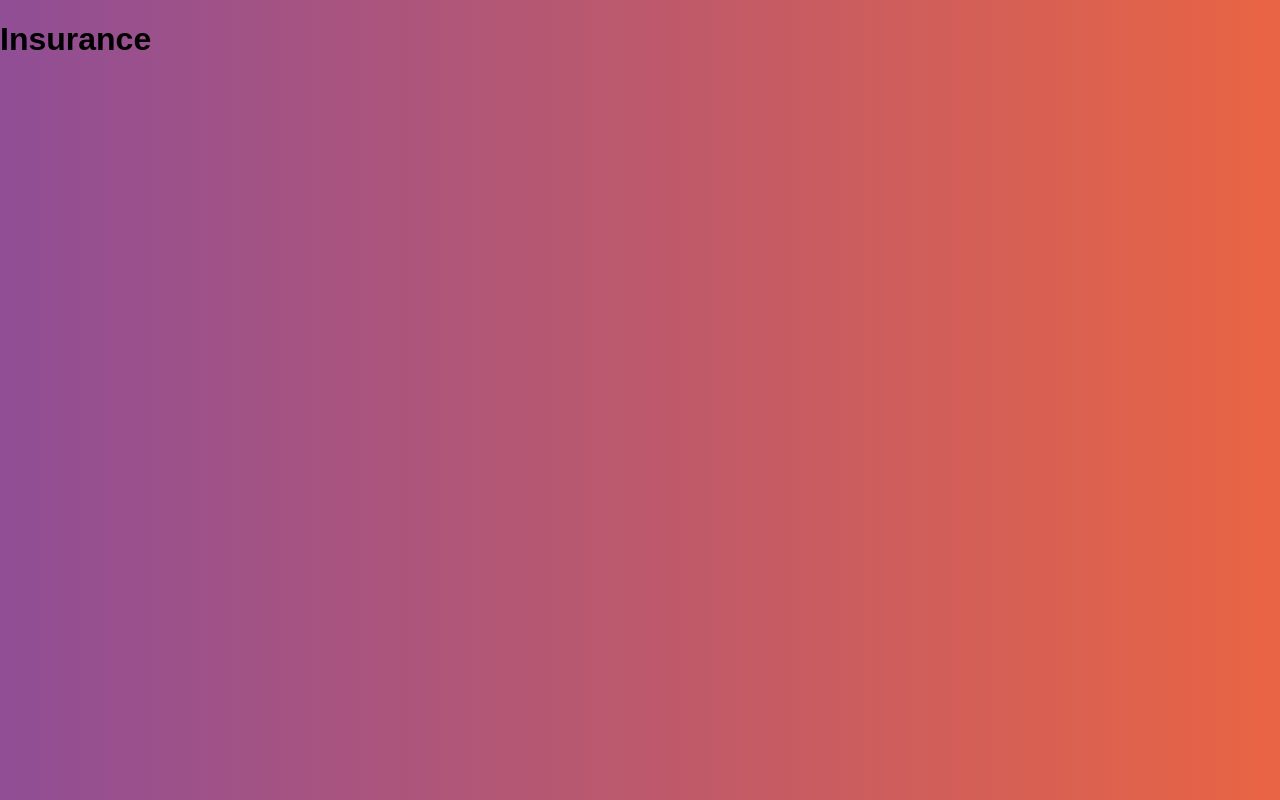
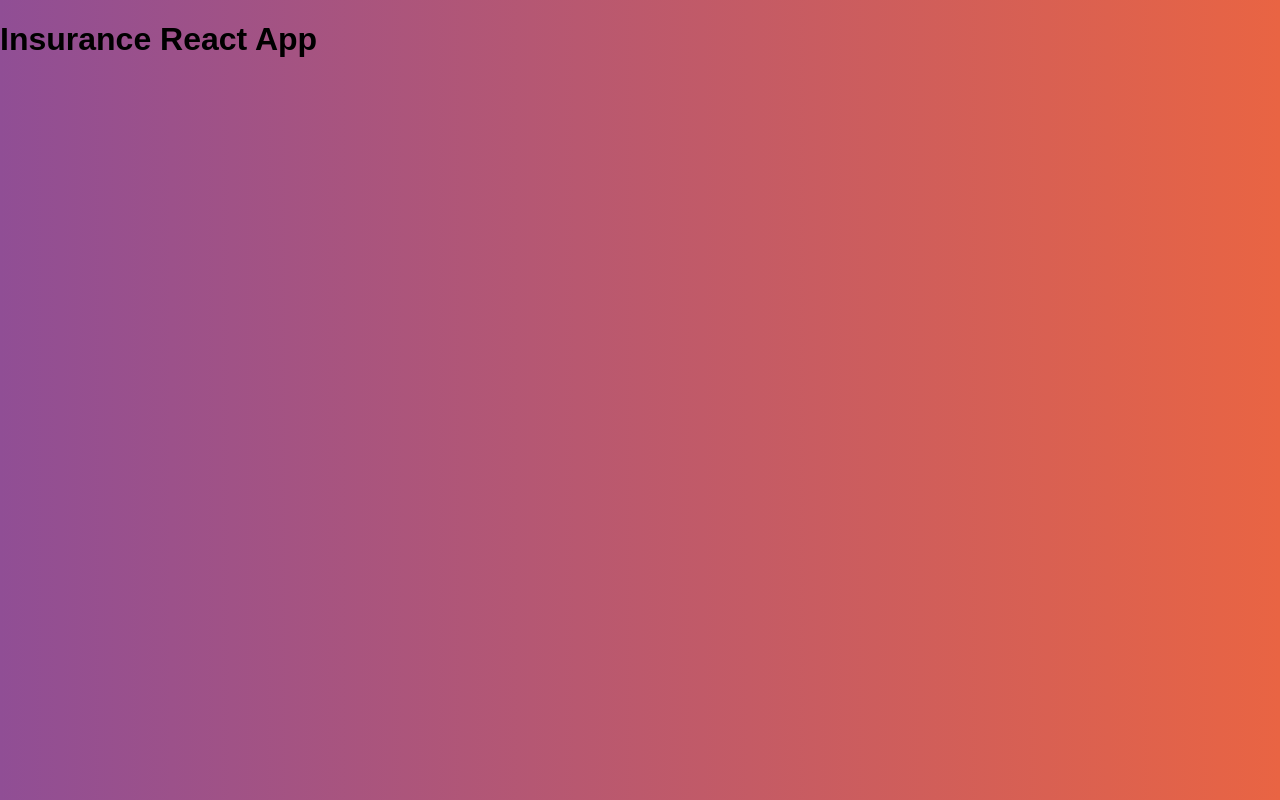
Before and after one commit to IsaacRF/react-insurance, a React (Create React App) app: page / in a window 1280 px wide. Built offline with nearby package versions, Linux system fonts and the light colour scheme.

Commit message:
#88 Create Header component and translate css classes to english

```diff
--- a/src/App.tsx
+++ b/src/App.tsx
@@ -1,8 +1,9 @@
 import React from 'react';
+import Header from './components/Header';
 
 function App() {
   return (
-    <h1>Insurance</h1>
+    <Header title='Insurance React App' />
   );
 }
 
--- /dev/null
+++ b/src/components/Header.tsx
@@ -0,0 +1,16 @@
+export interface HeaderProps {
+    title: string;
+}
+
+/**
+ * Component to show a header
+ * @param title Header title
+ * @returns
+ */
+const Header: React.FC<HeaderProps> = ({title}) => (
+    <header>
+        <h1>{title}</h1>
+    </header>
+);
+
+export default Header;
--- a/src/index.scss
+++ b/src/index.scss
@@ -16,17 +16,17 @@ ul {
   padding: none;
   margin: none;
 }
-span.resultado {
+span.result {
   position: relative;
   width: 100%;
 }
-.resultado-enter {
+.result-enter {
   transition: 0.5s;
 }
-.resultado-enter.resultado-enter-active {
+.result-enter.result-enter-active {
   transform: translateY(0%);
 }
-.resultado-exit {
+.result-exit {
   transform: translateY(0);
   transition: 0.5s;
   position: absolute;
@@ -34,7 +34,7 @@ span.resultado {
   bottom: 0;
   right: 0;
 }
-.resultado-exit-active {
+.result-exit-active {
   opacity: 0;
   transform: translateY(-10%);
 }
```
